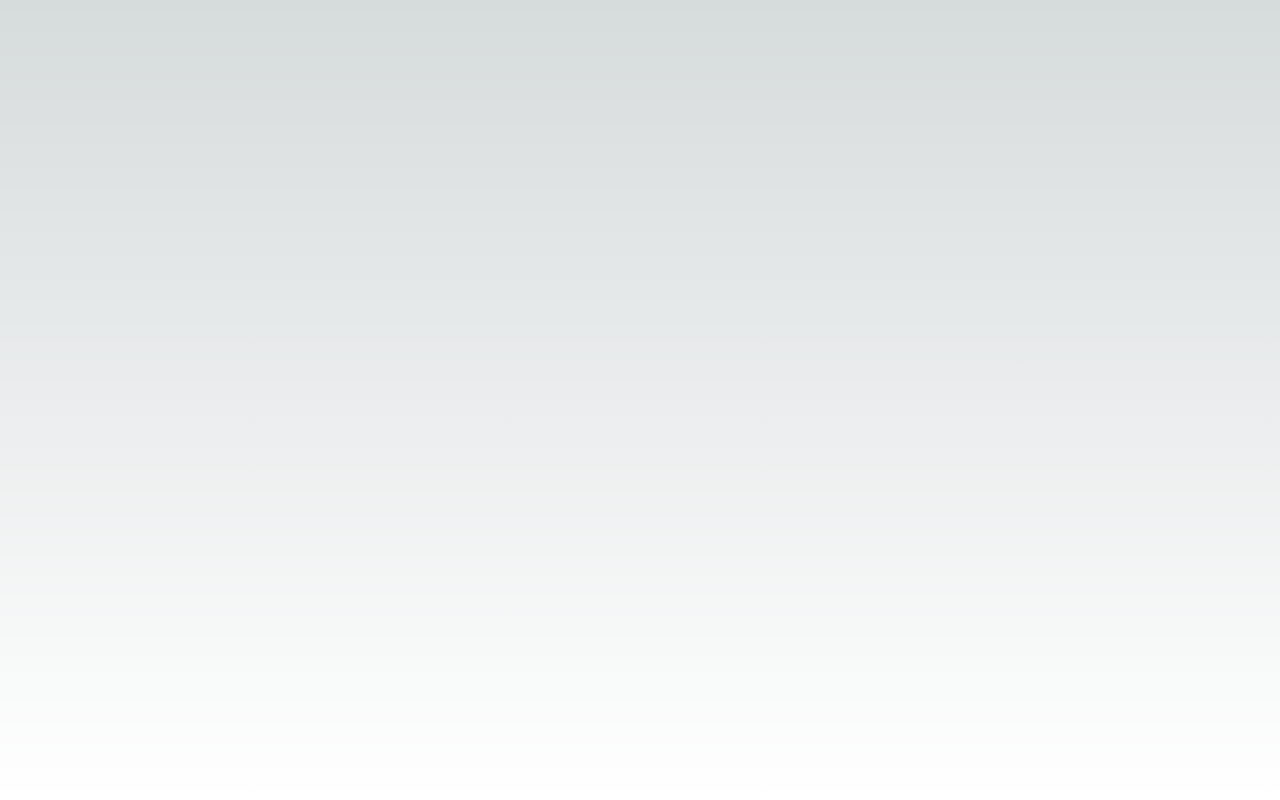
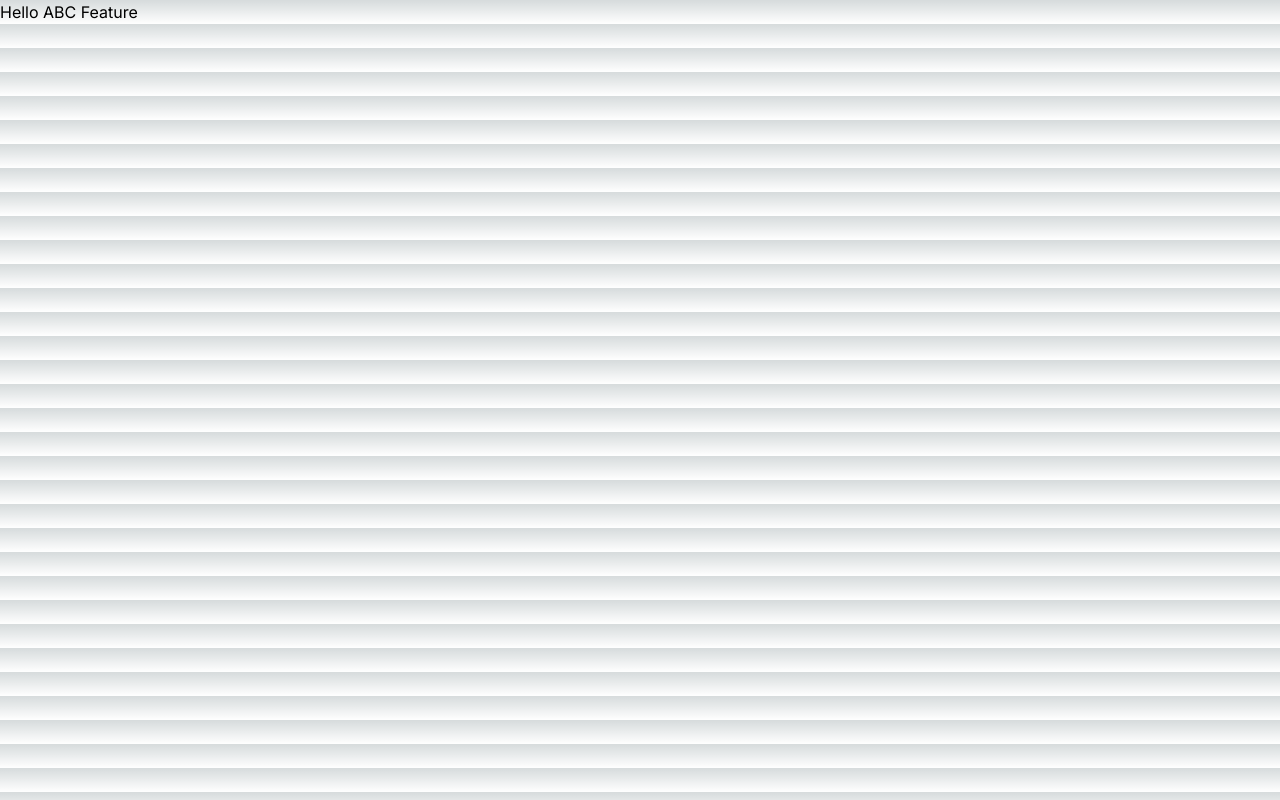
Before and after one commit to manol-sh/next_cicd, a Next.js app: page / in a window 1280 px wide. Built offline with nearby package versions, Linux system fonts and the light colour scheme.

Commit message:
removing the main element

```diff
--- a/app/page.tsx
+++ b/app/page.tsx
@@ -1,5 +1,7 @@
 export default function Home() {
   return (
-    <main className="flex min-h-screen flex-col items-center justify-between p-24"></main>
+    <>
+      Hello ABC Feature
+    </>
   );
 }
```
